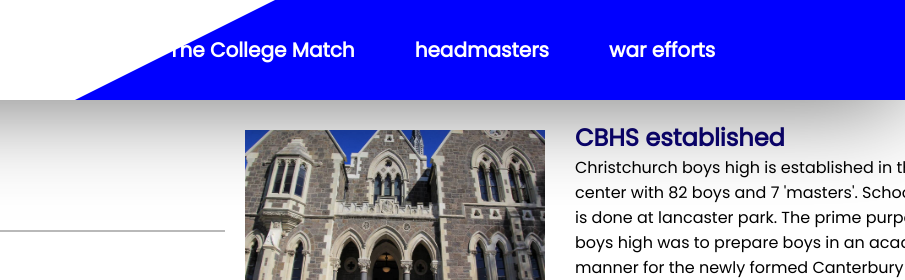
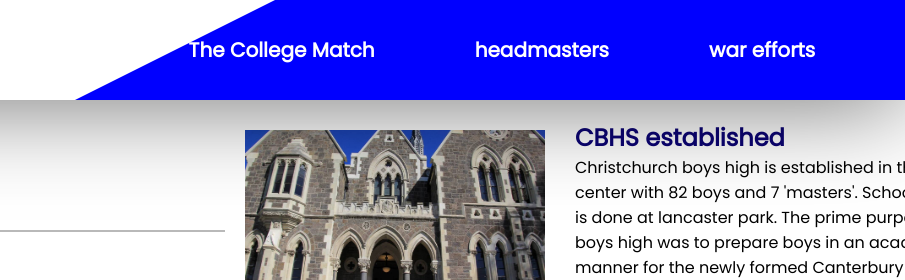
Before and after one commit to EdLeonard/EdLeonard.github.io, a plain HTML site: page index.html in a window 1280 px wide. Shown: the top 280 px of the page, 375-1280 px from the left. Drawn offline with Linux system fonts and the light colour scheme.

Commit message:
"changed nav padding"

```diff
--- a/internalstyle.css
+++ b/internalstyle.css
@@ -51,8 +51,8 @@ nav a {
   text-decoration: none;
   transition: ease-in-out color 200ms;
   float: left;
-  padding-left: 30px;
-  padding-right: 30px;
+  padding-left: 50px;
+  padding-right: 50px;
   color: white;
 }
 
```
